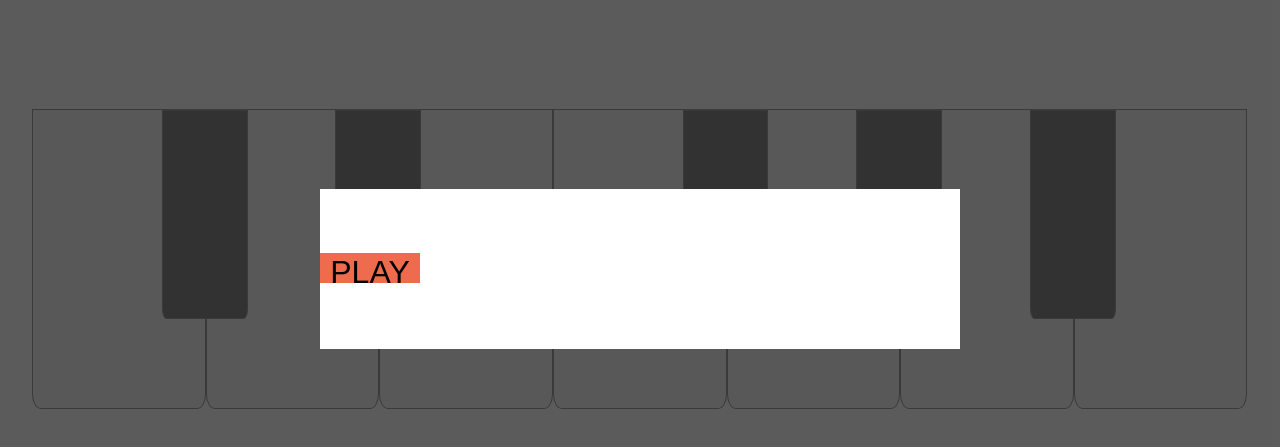
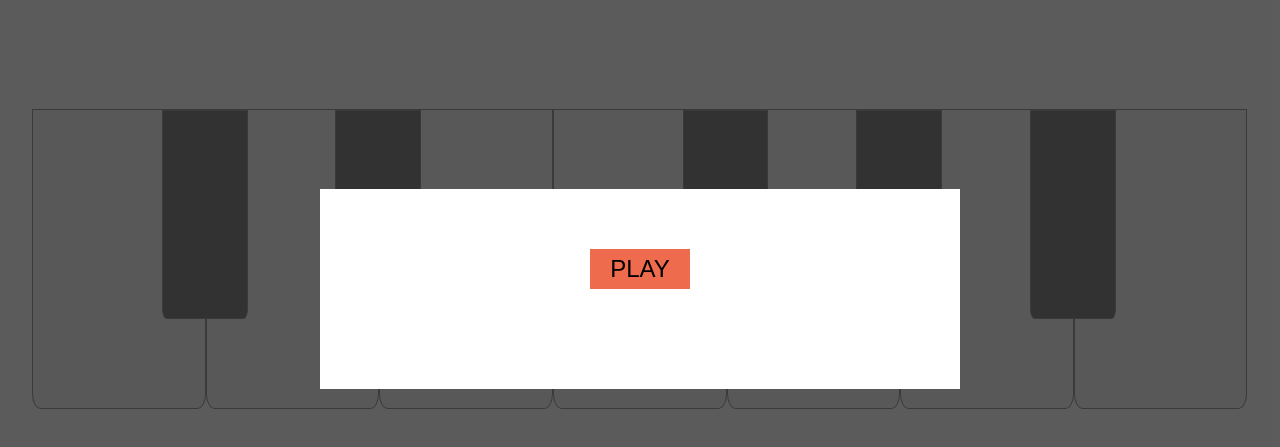
Before and after one commit to C0deJack/pianoApp, a website built with webpack: page src/index.html in a window 1280 px wide. Shown: the part 131-578 px from the top of the page. Built offline with nearby package versions, Linux system fonts and the light colour scheme.

Commit message:
Update modal styling

```diff
--- a/src/scss/modal.scss
+++ b/src/scss/modal.scss
@@ -10,24 +10,24 @@
 	&__box {
 		top: 40%;
 		width: 50%;
-		height: 20%;
+		height: 25%;
 		margin: 0 auto;
 		background-color: $color-white;
 		position: relative;
 		z-index: 11;
+		text-align: center;
 	}
 
 	&__button {
 		position: relative;
-		top: 40%;
+		top: 30%;
 		width: 100px;
-		height: 30px;
-		margin: 0 auto;
+		height: 40px;
 		background-color: $color-action;
 		border: none;
-		padding: 10;
+		padding: 5px;
 		font-style: inherit;
-		font-size: 2rem;
+		font-size: 1.5rem;
 		cursor: pointer;
 		outline: inherit;
 
```
